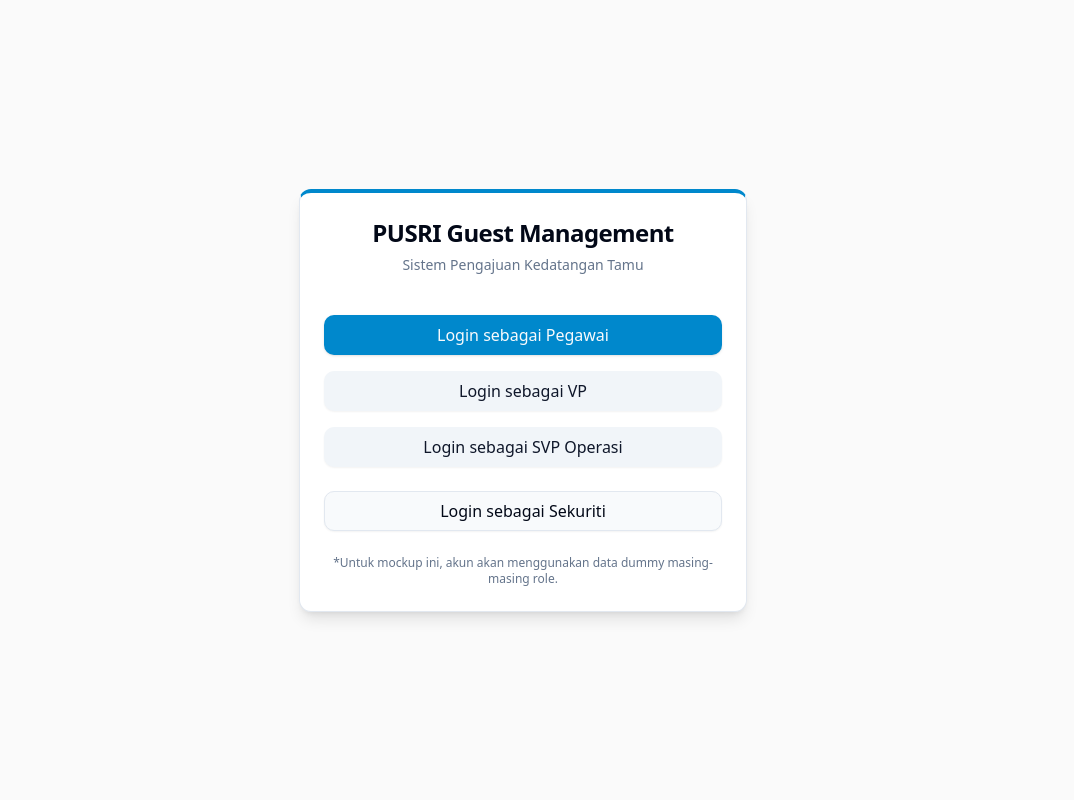
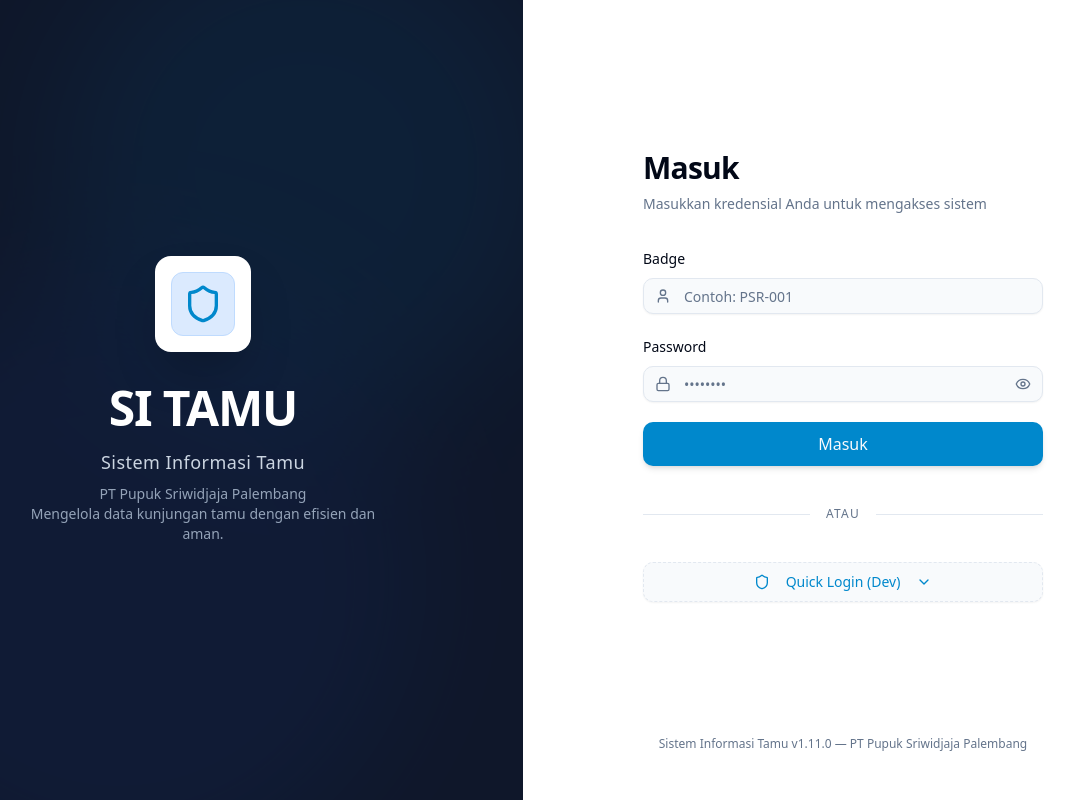
Before and after one commit to athafawwaz/sitamu, a React (Vite) app: page / in a window 1280 px wide. Shown: the whole page, without its empty margins (117-1191 px from the left). Built offline with nearby package versions, Linux system fonts and the light colour scheme.

Commit message:
[Update 1.11.0] - Redesign Login page with Badge/Password auth and premium split layout

```diff
--- a/src/components/Login.tsx
+++ b/src/components/Login.tsx
@@ -1,53 +1,216 @@
+import { useState } from "react"
 import { Button } from "@/components/ui/button"
-import { Card, CardContent, CardDescription, CardHeader, CardTitle } from "@/components/ui/card"
+import { Input } from "@/components/ui/input"
+import { Label } from "@/components/ui/label"
+import { Shield, Eye, EyeOff, User, Lock, AlertCircle, ChevronDown, ChevronUp } from "lucide-react"
 import { dummyPegawai } from "@/store/data"
 import type { Pegawai, Role } from "@/store/types"
+import { APP_VERSION } from "@/store/changelog"
+import { cn } from "@/lib/utils"
 
 interface LoginProps {
   onLogin: (role: Role, pegawai?: Pegawai) => void;
 }
 
+const ACCOUNTS = [
+  { badge: 'PSR-001', role: 'Pegawai' as Role,     pegawai: dummyPegawai[0] },
+  { badge: 'PSR-003', role: 'VP' as Role,          pegawai: dummyPegawai[2] },
+  { badge: 'PSR-005', role: 'Sekuriti' as Role,    pegawai: dummyPegawai[4] },
+  { badge: 'PSR-006', role: 'SVP_Operasi' as Role, pegawai: dummyPegawai[5] },
+];
+
+const DEFAULT_PASSWORD = '12345678';
+
 export function Login({ onLogin }: LoginProps) {
+  const [badge, setBadge] = useState('')
+  const [password, setPassword] = useState('')
+  const [showPassword, setShowPassword] = useState(false)
+  const [showQuickLogin, setShowQuickLogin] = useState(false)
+  const [error, setError] = useState('')
+
+  const handleLogin = (e: React.FormEvent) => {
+    e.preventDefault()
+    setError('')
+
+    if (!badge) {
+      setError('Badge tidak boleh kosong');
+      return;
+    }
+
+    if (!password) {
+      setError('Password tidak boleh kosong');
+      return;
+    }
+
+    const account = ACCOUNTS.find(acc => acc.badge === badge);
+
+    if (!account) {
+      setError('Badge tidak ditemukan');
+      return;
+    }
+
+    if (password !== DEFAULT_PASSWORD) {
+      setError('Password salah');
+      return;
+    }
+
+    onLogin(account.role, account.pegawai);
+  }
+
   return (
-    <div className="flex h-screen w-full items-center justify-center bg-zinc-50 dark:bg-zinc-950 p-4">
-      <Card className="w-full max-w-md shadow-lg border-t-4 border-t-primary">
-        <CardHeader className="text-center">
-          <CardTitle className="text-2xl font-bold tracking-tight">PUSRI Guest Management</CardTitle>
-          <CardDescription>Sistem Pengajuan Kedatangan Tamu</CardDescription>
-        </CardHeader>
-        <CardContent className="flex flex-col gap-4 mt-4">
+    <div className="flex h-screen w-full bg-background overflow-hidden font-sans">
+      {/* Left Panel - Branding */}
+      <div className="hidden md:flex w-[45%] lg:w-[50%] bg-slate-900 relative flex-col items-center justify-center p-8 overflow-hidden">
+        {/* Abstract background shapes */}
+        <div className="absolute top-0 left-0 w-full h-full overflow-hidden opacity-20 pointer-events-none">
+           <div className="absolute top-[-10%] right-[-5%] w-[500px] h-[500px] rounded-full bg-primary/40 blur-3xl"></div>
+           <div className="absolute bottom-[-10%] left-[-10%] w-[600px] h-[600px] rounded-full bg-blue-600/30 blur-3xl"></div>
+        </div>
+
+        <div className="z-10 flex flex-col items-center text-center">
+          <div className="bg-white p-4 rounded-2xl shadow-2xl mb-8">
+            <div className="w-16 h-16 bg-blue-100 rounded-xl flex items-center justify-center border border-blue-200">
+              <Shield className="w-10 h-10 text-primary" />
+            </div>
+          </div>
+          <h1 className="text-4xl lg:text-5xl font-bold text-white tracking-tight mb-4">
+            SI TAMU
+          </h1>
+          <p className="text-lg text-slate-300 font-medium tracking-wide mb-2">
+            Sistem Informasi Tamu
+          </p>
+          <p className="text-sm text-slate-400 max-w-sm mx-auto">
+            PT Pupuk Sriwidjaja Palembang<br/>
+            Mengelola data kunjungan tamu dengan efisien dan aman.
+          </p>
+        </div>
+      </div>
+
+      {/* Right Panel - Form */}
+      <div className="flex-1 flex flex-col items-center p-6 md:p-12 overflow-y-auto bg-white dark:bg-zinc-950 relative">
+        <div className="flex-1 flex flex-col justify-center w-full max-w-[400px] z-10 min-h-fit py-8 md:py-0">
+          {/* Mobile Logo */}
+          <div className="md:hidden flex flex-col items-center mb-8">
+            <div className="w-12 h-12 bg-primary/10 rounded-xl flex items-center justify-center mb-4">
+              <Shield className="w-7 h-7 text-primary" />
+            </div>
+            <h1 className="text-2xl font-bold tracking-tight">SI TAMU</h1>
+          </div>
+
+          <div className="space-y-8">
+            <div className="space-y-2 text-center md:text-left">
+              <h2 className="text-3xl font-bold tracking-tight">Masuk</h2>
+              <p className="text-sm text-muted-foreground">
+                Masukkan kredensial Anda untuk mengakses sistem
+              </p>
+            </div>
+
+            <form onSubmit={handleLogin} className="space-y-5">
+              <div className="space-y-2">
+                <Label htmlFor="badge">Badge</Label>
+                <div className="relative">
+                  <div className="absolute inset-y-0 left-0 flex items-center pl-3 pointer-events-none text-muted-foreground">
+                    <User className="w-4 h-4" />
+                  </div>
+                  <Input
+                    id="badge"
+                    type="text"
+                    placeholder="Contoh: PSR-001"
+                    className="pl-10 bg-slate-50 dark:bg-zinc-900 border-slate-200 dark:border-zinc-800"
+                    value={badge}
+                    onChange={(e) => setBadge(e.target.value)}
+                  />
+                </div>
+              </div>
+
+              <div className="space-y-2">
+                <Label htmlFor="password">Password</Label>
+                <div className="relative">
+                  <div className="absolute inset-y-0 left-0 flex items-center pl-3 pointer-events-none text-muted-foreground">
+                    <Lock className="w-4 h-4" />
+                  </div>
+                  <Input
+                    id="password"
+                    type={showPassword ? "text" : "password"}
+                    placeholder="••••••••"
+                    className="pl-10 pr-10 bg-slate-50 dark:bg-zinc-900 border-slate-200 dark:border-zinc-800"
+                    value={password}
+                    onChange={(e) => setPassword(e.target.value)}
+                  />
+                  <button
+                    type="button"
+                    className="absolute inset-y-0 right-0 flex items-center pr-3 text-muted-foreground hover:text-foreground transition-colors"
+                    onClick={() => setShowPassword(!showPassword)}
+                  >
+                    {showPassword ? <EyeOff className="w-4 h-4" /> : <Eye className="w-4 h-4" />}
+                  </button>
+                </div>
+              </div>
+
+              {error && (
+                <div className="flex items-center gap-2 text-sm text-destructive bg-destructive/10 p-3 rounded-md">
+                  <AlertCircle className="w-4 h-4 shrink-0" />
+                  <p>{error}</p>
+                </div>
+              )}
+
+              <Button type="submit" className="w-full h-11 text-base font-medium shadow-md">
+                Masuk
+              </Button>
+            </form>
+
+            <div className="relative flex items-center py-2">
+              <div className="flex-grow border-t border-border"></div>
+              <span className="flex-shrink-0 mx-4 text-xs text-muted-foreground uppercase tracking-widest">Atau</span>
+              <div className="flex-grow border-t border-border"></div>
+            </div>
+
+            <div className="space-y-3">
               <Button
-            className="w-full h-10 text-md font-medium"
-            onClick={() => onLogin('Pegawai', dummyPegawai[0])}
+                type="button"
+                variant="outline"
+                className={cn("w-full h-10 border-dashed text-primary hover:text-primary hover:bg-primary/5 transition-all", showQuickLogin && "bg-primary/5 border-primary/50")}
+                onClick={() => setShowQuickLogin(!showQuickLogin)}
               >
-            Login sebagai Pegawai
+                <Shield className="w-4 h-4 mr-2" />
+                Quick Login (Dev)
+                {showQuickLogin ? <ChevronUp className="w-4 h-4 ml-2" /> : <ChevronDown className="w-4 h-4 ml-2" />}
               </Button>
+
+              {showQuickLogin && (
+                <div className="p-4 border rounded-xl bg-muted/30 space-y-2 animate-in fade-in slide-in-from-top-2 duration-200">
+                  <div className="text-xs font-semibold text-muted-foreground mb-3 flex items-center justify-between">
+                    <span>Pilih Akun Demo</span>
+                    <span className="font-mono text-[10px] bg-background px-1.5 py-0.5 rounded border text-foreground">PW: {DEFAULT_PASSWORD}</span>
+                  </div>
+                  {ACCOUNTS.map((acc, idx) => (
                     <Button
-            className="w-full h-10 text-md font-medium"
+                      key={idx}
                       variant="secondary"
-            onClick={() => onLogin('VP', dummyPegawai[2])}
+                      className="w-full justify-start h-auto py-2.5 px-3"
+                      onClick={() => onLogin(acc.role, acc.pegawai)}
                     >
-            Login sebagai VP
+                      <div className="flex flex-col items-start gap-0.5">
+                        <div className="flex items-center gap-2">
+                          <span className="font-mono text-xs font-bold text-primary">{acc.badge}</span>
+                          <span className="text-xs text-muted-foreground">•</span>
+                          <span className="text-sm font-semibold truncate max-w-[150px]">{acc.pegawai ? acc.pegawai.nama : 'Petugas Sekuriti'}</span>
+                        </div>
+                        <span className="text-[10px] uppercase tracking-wider text-muted-foreground">{acc.role === 'SVP_Operasi' ? 'SVP Operasi' : acc.role}</span>
+                      </div>
                     </Button>
-          <Button
-            className="w-full h-10 text-md font-medium"
-            variant="secondary"
-            onClick={() => onLogin('SVP_Operasi', dummyPegawai[5])}
-          >
-            Login sebagai SVP Operasi
-          </Button>
-          <Button
-            variant="outline"
-            className="w-full h-10 text-md font-medium mt-2"
-            onClick={() => onLogin('Sekuriti')}
-          >
-            Login sebagai Sekuriti
-          </Button>
-          <p className="text-xs text-center text-muted-foreground mt-2">
-            *Untuk mockup ini, akun akan menggunakan data dummy masing-masing role.
-          </p>
-        </CardContent>
-      </Card>
+                  ))}
+                </div>
+              )}
+            </div>
+          </div>
+        </div>
+
+        {/* Footer */}
+        <div className="mt-auto pt-8 pb-2 md:pb-0 text-center w-full px-6 text-xs text-muted-foreground">
+          <p>Sistem Informasi Tamu v{APP_VERSION} &mdash; PT Pupuk Sriwidjaja Palembang</p>
+        </div>
+      </div>
     </div>
   )
 }
--- a/src/store/changelog.ts
+++ b/src/store/changelog.ts
@@ -1,4 +1,4 @@
-export const APP_VERSION = "1.10.0"
+export const APP_VERSION = "1.11.0"
 
 export interface ChangelogEntry {
   version: string
@@ -8,6 +8,12 @@
 }
 
 export const CHANGELOG: ChangelogEntry[] = [
+  {
+    version: "1.11.0",
+    date: "2026-05-04",
+    type: "minor",
+    description: "Redesign Login page with Badge/Password auth, premium split layout, and collapsible Quick Login panel"
+  },
   {
     version: "1.10.0",
     date: "2026-05-04",
```
Lines whose indentation alone changed are shown as unchanged.
